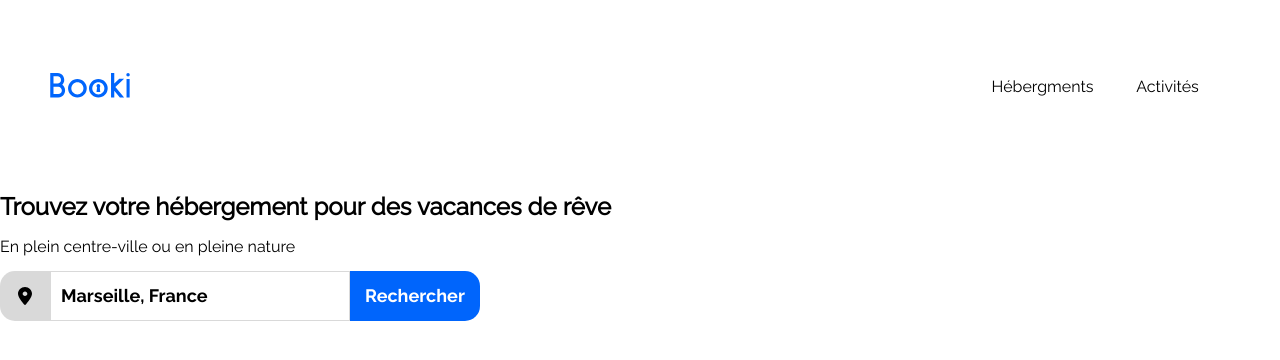
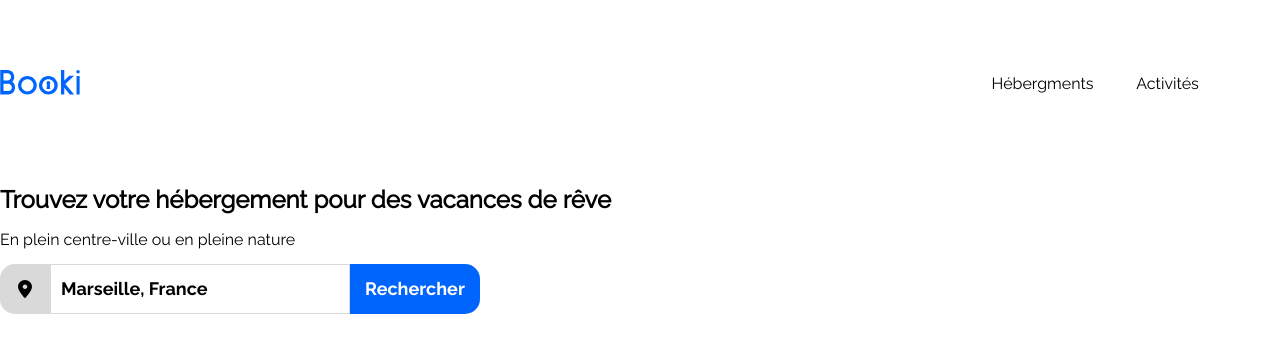
Before and after one commit to JordanDegrez/booki, a plain HTML site: page index.html in a window 1280 px wide. Drawn offline with Linux system fonts and the light colour scheme.

Commit message:
Update menu.css

```diff
--- a/css/menu.css
+++ b/css/menu.css
@@ -4,9 +4,6 @@ header{
     justify-content: space-between;
     align-items: center;
     position: relative;
-}
-.logo{
-    margin: 50px;
 }
 .logo span{
     display: none;
```
